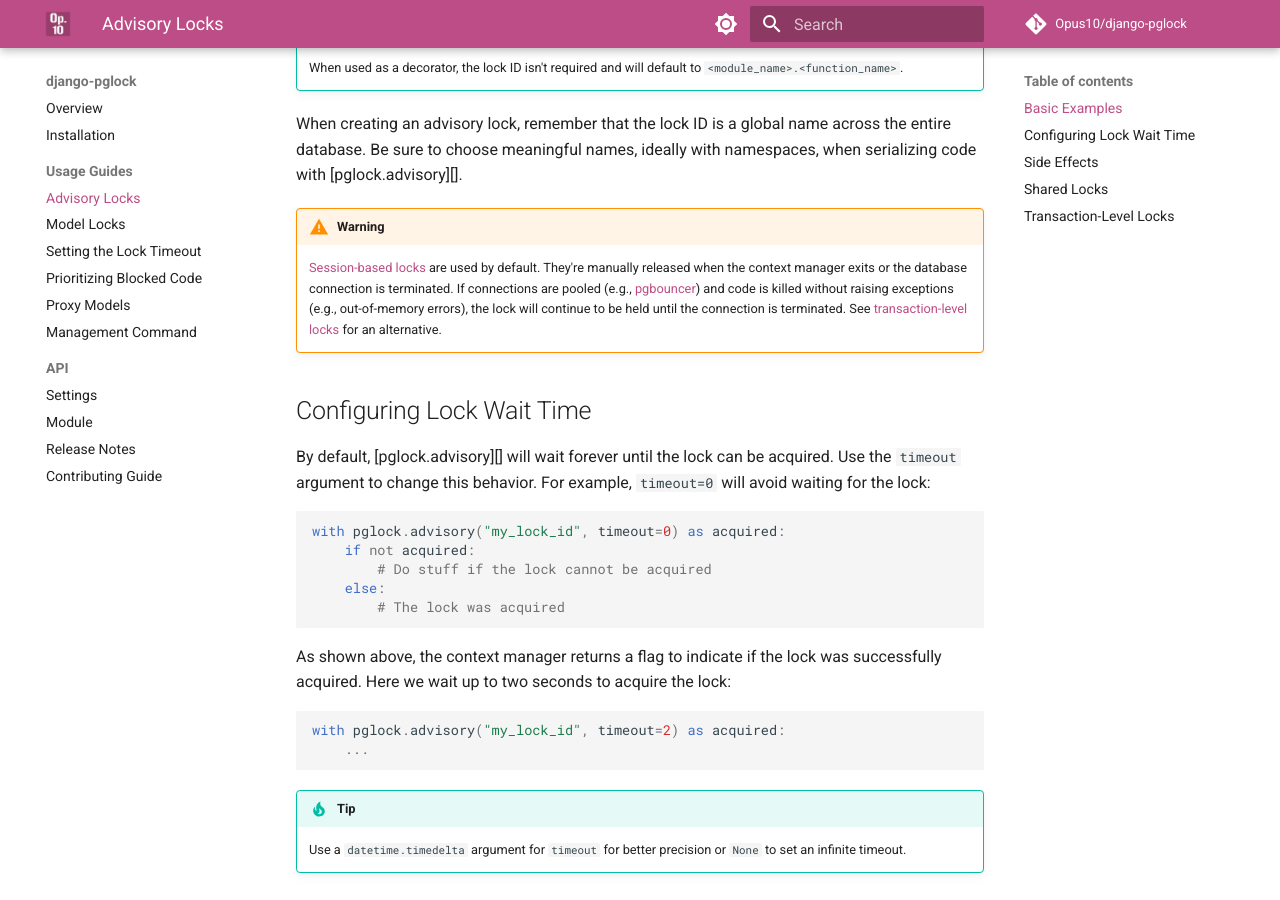
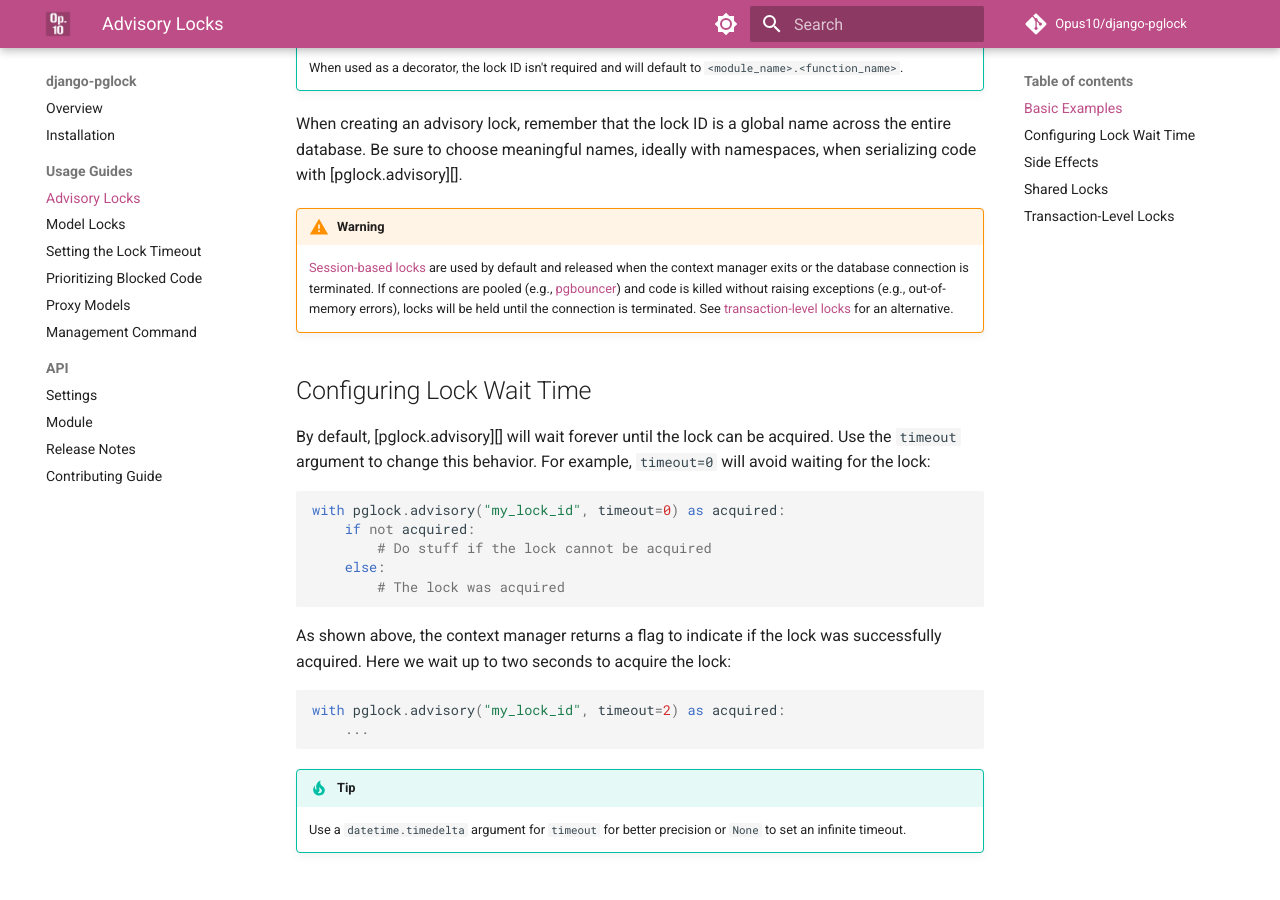
Before and after one commit to Opus10/django-pglock, an MkDocs documentation site: the page built from docs/advisory.md, in a window 1280 px wide and 900 px high, scrolled down 676 px. Built offline with MkDocs 1.6.1 and Material for MkDocs 9.7.7, drawn with Linux system fonts in a browser that asks for light colours; comment, search, counter and statistics services are not loaded.

Commit message:
Fix docs

```diff
--- a/docs/advisory.md
+++ b/docs/advisory.md
@@ -24,7 +24,7 @@ When creating an advisory lock, remember that the lock ID is a global name acros
 
 !!! warning
 
-    [Session-based locks](https://www.postgresql.org/docs/current/explicit-locking.html#ADVISORY-LOCKS) are used by default. They're manually released when the context manager exits or the database connection is terminated. If connections are pooled (e.g., [pgbouncer](https://www.pgbouncer.org)) and code is killed without raising exceptions (e.g., out-of-memory errors), the lock will continue to be held until the connection is terminated. See [transaction-level locks](#transaction) for an alternative.
+    [Session-based locks](https://www.postgresql.org/docs/current/explicit-locking.html#ADVISORY-LOCKS) are used by default and released when the context manager exits or the database connection is terminated. If connections are pooled (e.g., [pgbouncer](https://www.pgbouncer.org)) and code is killed without raising exceptions (e.g., out-of-memory errors), locks will be held until the connection is terminated. See [transaction-level locks](#transaction) for an alternative.
 
 ## Configuring Lock Wait Time
 
```
Also changed, not shown: CHANGELOG.md (+1 -1 lines).
